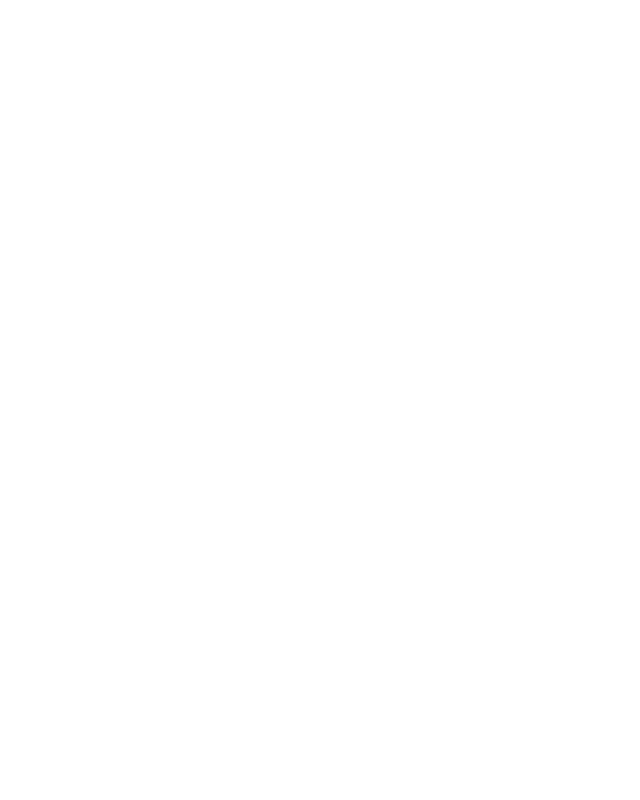
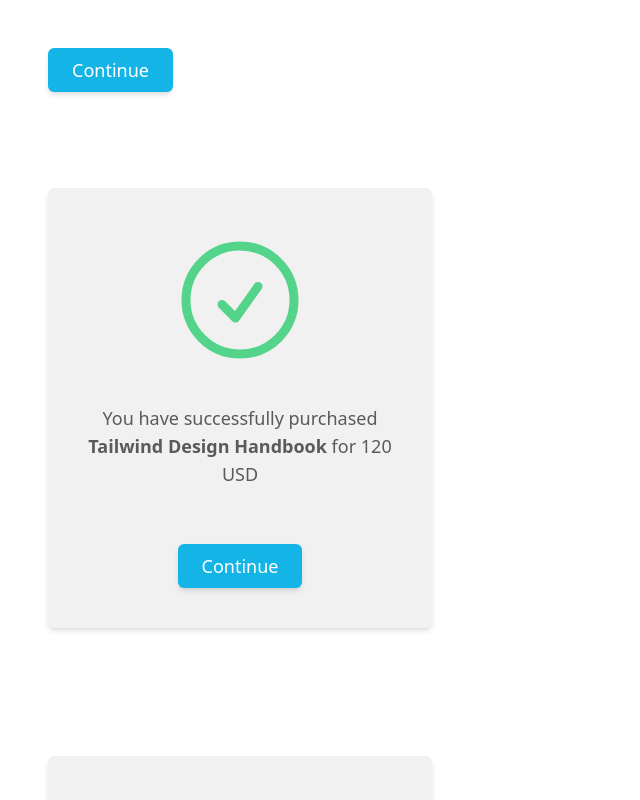
Before and after one commit to CarboxyDev/tailwind-sandbox, a Next.js app: page /sandbox in a window 1280 px wide. Shown: the top 800 px of the page, without its empty margins (0-640 px from the left). Built offline with nearby package versions, Linux system fonts and the light colour scheme.

Commit message:
Add Dialog component (unpolished)

```diff
--- a/package.json
+++ b/package.json
@@ -9,6 +9,7 @@
     "start": "next start"
   },
   "dependencies": {
+    "@heroicons/react": "^2.0.16",
     "next": "13.1.1",
     "react": "18.2.0",
     "react-dom": "18.2.0",
--- /dev/null
+++ b/src/components/Dialog.tsx
@@ -0,0 +1,29 @@
+import Button from "./Button";
+import { CheckCircleIcon } from "@heroicons/react/24/outline";
+
+const Dialog = (props: any) => {
+  let { name, price, currency } = props.product;
+
+  return (
+    <>
+      <div className="box-border flex w-96 flex-col rounded-md bg-[#f1f1f1] px-10 shadow-md">
+        <div className="mx-auto">
+          <div className="h-10"></div>
+          <CheckCircleIcon className="h-36 w-36 text-[#2ECC71]/80" />
+        </div>
+        <p className="t mx-auto text-center text-lg text-[#5A5A5A]">
+          <div className="h-8"></div>
+          You have successfully purchased{" "}
+          <span className="font-bold">{name}</span> for {price} {currency}
+          <div className="h-14"></div>
+        </p>
+        <div className="mx-auto">
+          <Button>Continue</Button>
+          <div className="h-10"></div>
+        </div>
+      </div>
+    </>
+  );
+};
+
+export default Dialog;
--- a/src/pages/index.tsx
+++ b/src/pages/index.tsx
@@ -1,6 +1,6 @@
 import { type NextPage } from "next";
 import Head from "next/head";
-import Button from "../components/Button";
+import Sandbox from "./sandbox";
 
 const Home: NextPage = () => {
   return (
@@ -14,9 +14,7 @@ const Home: NextPage = () => {
         <link rel="icon" href="/favicon.ico" />
       </Head>
       <main>
-        <div className="pt-12 pl-12">
-          <Button>Continue</Button>
-        </div>
+        <Sandbox />
       </main>
     </>
   );
--- a/src/pages/sandbox.tsx
+++ b/src/pages/sandbox.tsx
@@ -1,7 +1,29 @@
-const Sandbox = () => {
+import { NextPage } from "next";
+import Button from "../components/Button";
+import Dialog from "../components/Dialog";
+
+const Sandbox: NextPage = () => {
   return (
     <>
-      <div></div>
+      <div className="pt-12 pl-12">
+        <Button>Continue</Button>
+        <div className="pt-24"></div>
+        <Dialog
+          product={{
+            name: "Tailwind Design Handbook",
+            price: 120,
+            currency: "USD",
+          }}
+        />
+        <div className="pt-32"></div>
+        <Dialog
+          product={{
+            name: "A Gorgeous blue lamborghini",
+            price: 345000,
+            currency: "USD",
+          }}
+        />
+      </div>
     </>
   );
 };
```
Also changed, not shown: 1 other file (tests, documents, lock files or other folders).
